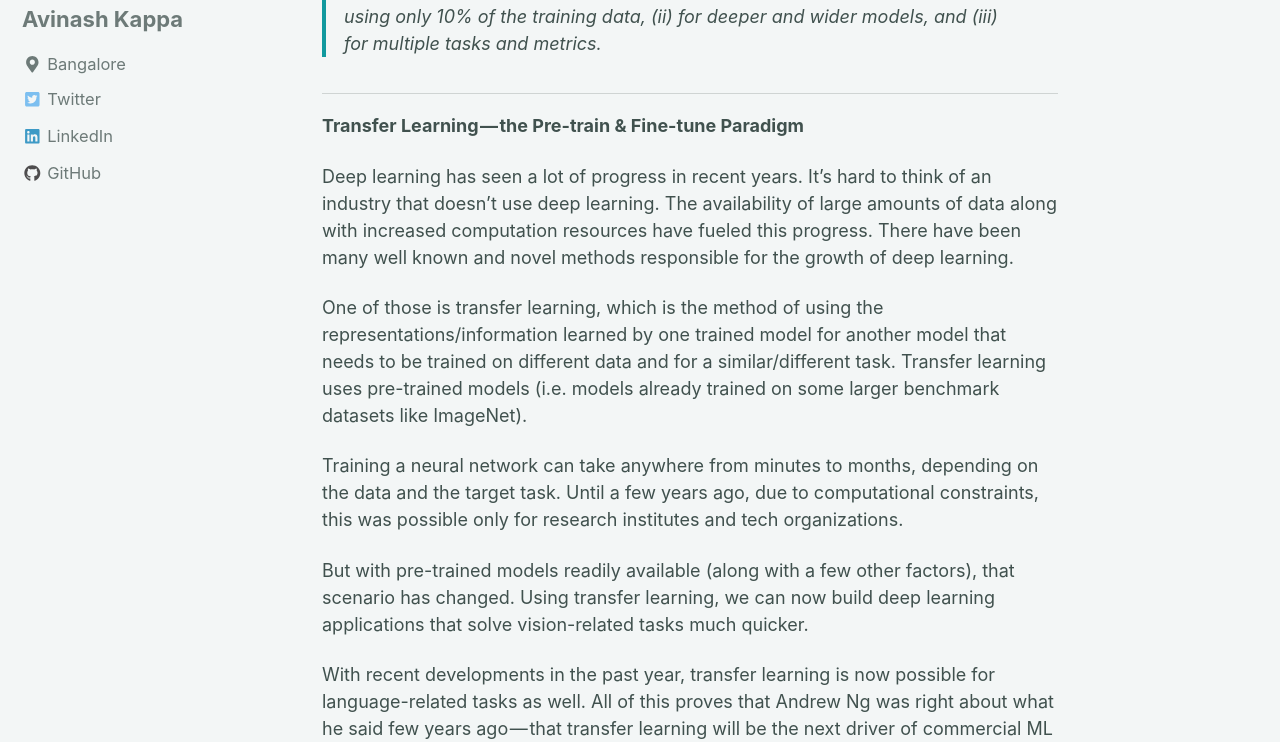
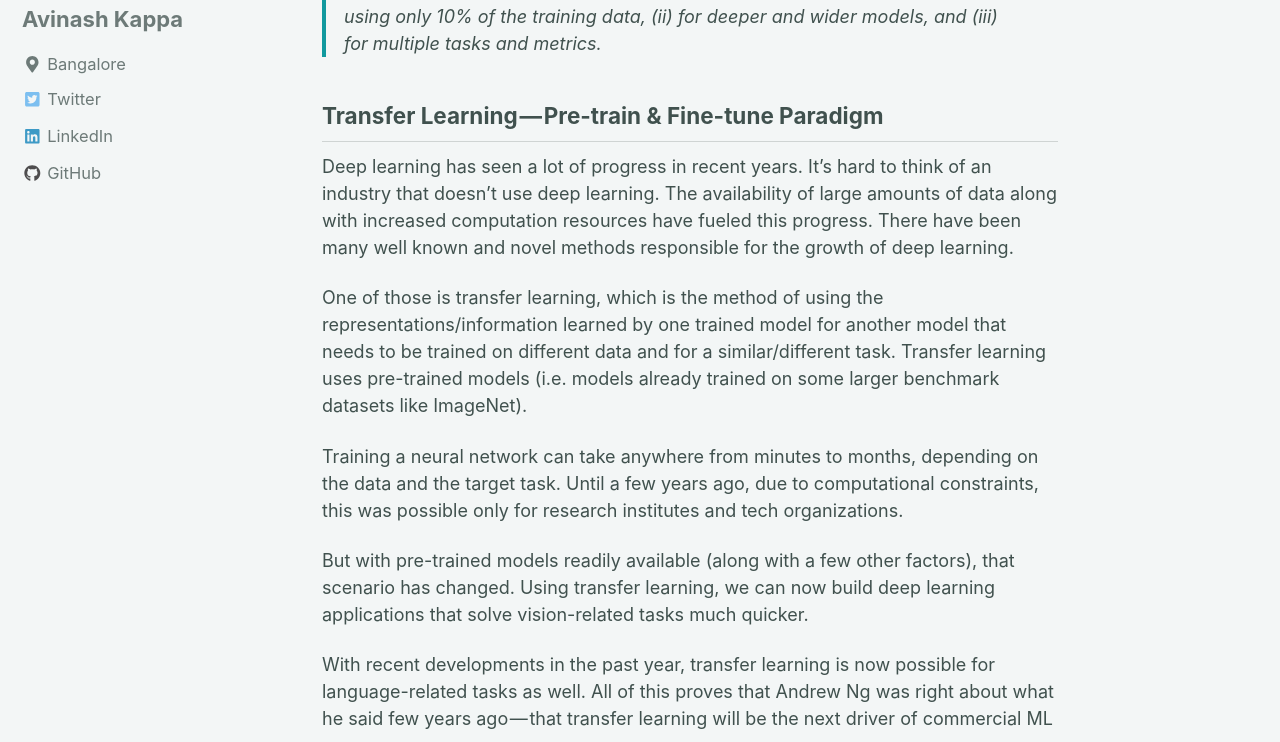
Before and after one commit to theimgclist/theimgclist.github.io, a Jekyll site: the page built from _posts/2019-6-14-RethinkingPretraining.md, in a window 1280 px wide and 900 px high, scrolled down 809 px, cut to the strip 158-900 px from the top of the window. Built offline with Jekyll 4.4.1, drawn with Linux system fonts in a browser that asks for light colours; nearby versions of some CDN libraries; comment, search, counter and statistics services are not loaded.

Commit message:
Blog - Update rethinking imagenet blog

```diff
--- a/_posts/2019-6-14-RethinkingPretraining.md
+++ b/_posts/2019-6-14-RethinkingPretraining.md
@@ -6,9 +6,9 @@ title: Pre-trained Models are Helpful. But!
 
 > **From the Abstract**: We report competitive results on object detection and instance segmentation on the COCO dataset using standard models trained from random initialization.The results are no worse than their ImageNet pre-training counterparts, with the sole exception of increasing the number of training iterations so the randomly initialized models may converge. Training from random initialization is surprisingly robust; our results hold even when: (i) using only 10% of the training data, (ii) for deeper and wider models, and (iii) for multiple tasks and metrics.
 
-***
 
-**Transfer Learning — the Pre-train & Fine-tune Paradigm**
+
+<h2>Transfer Learning — Pre-train & Fine-tune Paradigm</h2>
 
 Deep learning has seen a lot of progress in recent years. It’s hard to think of an industry that doesn’t use deep learning. The availability of large amounts of data along with increased computation resources have fueled this progress. There have been many well known and novel methods responsible for the growth of deep learning.
 
@@ -20,8 +20,8 @@ But with pre-trained models readily available (along with a few other factors),
 
 With recent developments in the past year, transfer learning is now possible for language-related tasks as well. All of this proves that Andrew Ng was right about what he said few years ago — that transfer learning will be the next driver of commercial ML success.
 
-***
-**Different modes of training**
+
+<h2>Different modes of training</h2>
 
 <p align="center"><img src="\assets\images\trainingstrategy.jpeg"/></p>
 <p align="center"><a href="https://towardsdatascience.com/transfer-learning-from-pre-trained-models-f2393f124751">Pic Credits</a></p>
@@ -36,9 +36,8 @@ In the pre-train and fine-tune paradigm, model training starts with some learned
 
 Models that are pre-trained on ImageNet are good at detecting high-level features like edges, patterns, etc. These models understand certain feature representations, which can be reused. This helps in quicker convergence and is used in state-of-the-art approaches to tasks like object detection, segmentation, and activity recognition. But how good are these representations?
 
-***
 
-**Feature Representations and Random Initialization**
+<h2>Feature Representations and Random Initialization</h2>
 
 Feature representations learned by pre-trained models are domain dependent. They learn from the benchmark dataset they’re trained on. Can we achieve universal feature representations by building much larger datasets? Some work is already done in this area, where datasets which are almost 3000 times the size of ImageNet are annotated.
 
@@ -48,9 +47,9 @@ To train a model from scratch, all the parameters or weights in the network are
 
 The results obtained prove that by training the model for a sufficient number of iterations and by using appropriate techniques, the model trained from scratch also gives comparative and close results to that of the fine-tuned model.
 
-***
 
-**Related Work**
+
+<h2>Related Work</h2>
 
 If you’re used to working with pre-trained models, training from scratch might sound time- and resource-consuming. To interrogate this assumption, we can look at prior research done on training models from scratch instead of using pre-trained models.
 
@@ -58,9 +57,9 @@ DetNet and CornerNet use specialized model architectures to accommodate training
 
 In this work, the authors considered using existing baseline architectures with a couple of changes. One is to train the model for more iterations, and the other is to use batch normalization alternatives like group normalization and synchronized batch normalization. With this the authors were able to produce results that were close to that of the fine-tune approach.
 
-***
 
-**Normalization and Convergence Comparison**
+
+<h2>Normalization and Convergence Comparison</h2>
 
 If models are trained from scratch without proper normalization, it can produce misleading results, which might mean that training from scratch is not optimal at all.
 
@@ -75,9 +74,9 @@ The fine-tuned models get kind of a head start, as the pre-trained model has alr
 
 The image here summarizes the number of training samples seen in both cases—with and without pre-training. Depending on the target task, the samples can be images, instances, or pixels. For a segmentation task, the model works at the pixel level. For object detection what matters is the instances of objects in each image. We see that except in segmentation (pixel-level task), training from scratch takes a substantially lower number of training images.
 
-***
 
-**Experimental Settings and Results**
+
+<h2>Experimental Settings and Results</h2>
 
 Here are the experiment settings—the architecture and hyperparameters used. The experiments use Mask R-CNN with ResNet and ResNext architectures as the baseline. GN or SyncBN are used for normalization. The model is trained with an initial learning rate of 0.02, and it’s reduced by 10 times in the last 60k and 20k iterations respectively. The training data is flipped horizontally and there is no test time augmentation for the baseline model. A total of 8 GPUs were used for training.
 
@@ -89,9 +88,9 @@ In this case, object detection and image segmentation are the two target tasks.
 
 We see that when fine tuning, pre-training gives the model a head start, as we see the AP starts with a value close to 20. Whereas when training from scratch, the model starts with an AP value of close to 5. But the important thing to note is that, the model trained from scratch goes on to give close results. These spikes here indicate the results of applying different schedules and learning rates, all merged into the same plot.
 
-***
 
-**Enhanced Baselines**
+
+<h2>Enhanced Baselines</h2>
 
 The authors also tried making enhancements to their baseline model. Better results were reported by adding scale augmentation during training. Similarly, using Cascade RCNN and test time augmentation also improved the results.
 
@@ -99,7 +98,7 @@ The authors also tried making enhancements to their baseline model. Better resul
 
 <p align="center"><img src="\assets\images\enhanced.jpeg"/></p>
 
-**Experiments with Less Data**
+<h2>Experiments with Less Data</h2>
 
 The final experiment was to try different amounts of training data. While the first interesting finding from this work is that we can get comparable results even with models trained from scratch, the other surprising discovery is that even when there’s less data, training from scratch can still yield close results to that of the fine tuned models.
 
@@ -111,9 +110,9 @@ We see in the plots on the middle and right that training from scratch gives pre
 
 <p align="center"><img src="\assets\images\lessdata.jpeg"/></p>
 
-***
 
-**Summary**
+
+<h2>Summary</h2>
 
 * Training from scratch on target tasks is possible without architectural changes or specialized networks.
 * Training from scratch requires more iterations to sufficiently converge.
@@ -124,16 +123,16 @@ We see in the plots on the middle and right that training from scratch gives pre
 
 
 
-***
 
 
-**Conclusion**
+
+<h2>Conclusion</h2>
 
 The paper doesn’t claim that the pre-train and fine-tune approach is not recommended in anyway. But the experiments included have shown that for some scenarios, training a model from scratch gave slightly better results than the fine-tune/pre-train approach. What this means is that if computation is not a constraint, then for certain scenarios and configuration settings, the model trained from scratch gives better results than the fine-tuned ones.
 
 This is an interesting study, especially because the pre-train and fine-tune paradigm is being used more as a standard procedure. And considering where deep learning is being applied—including use cases for automobiles, health, retail, etc., where even slight improvements in accuracy can make huge differences— it’s essential for research to not only aim for novel and innovative methods, but also to study existing methods in more detail. This could lead to better insights and new discoveries.
 
-***
+
 
 
 > Did you find this post useful? Head over [here](https://heartbeat.fritz.ai/pre-trained-machine-learning-models-vs-models-trained-from-scratch-63e079ed648f) and feel free to post your comments/feedback. Thanks for reading &#128516; &#128516;
```
